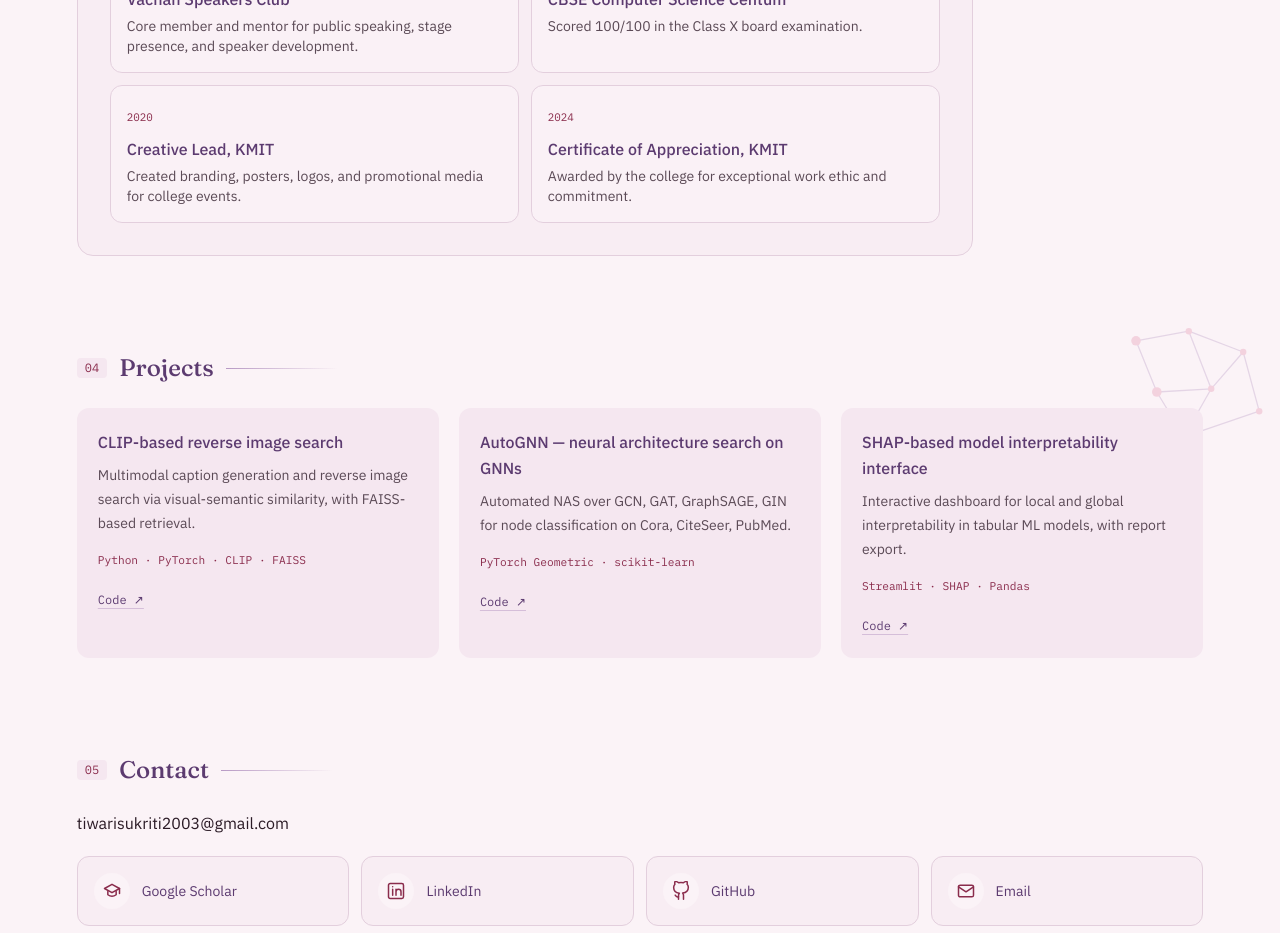
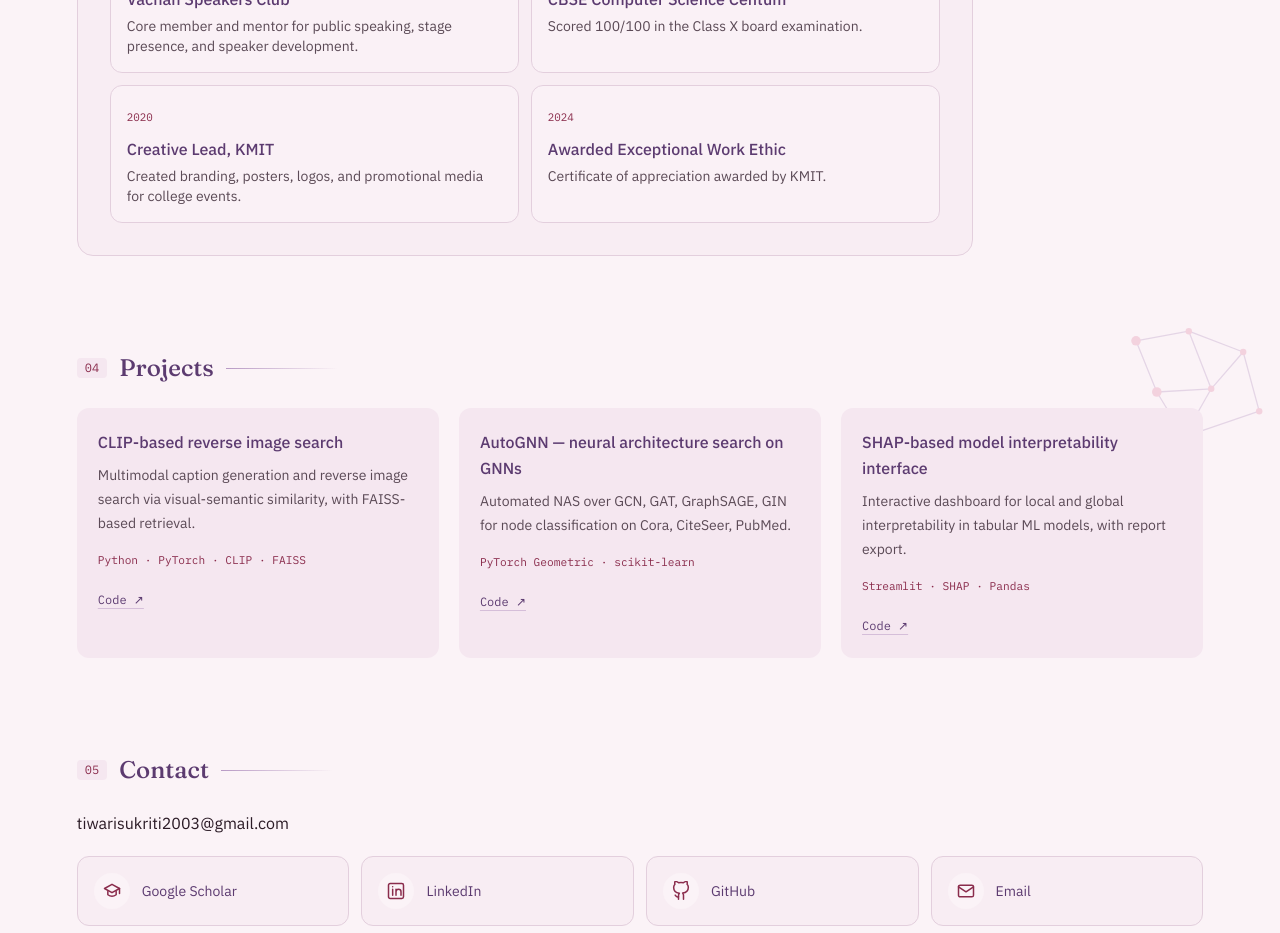
Before and after one commit to Sukt03/sukriti, a React (Vite) app: page / in a window 1280 px wide. Shown: the part 3540-4473 px from the top of the page. Built offline with nearby package versions, Linux system fonts and the light colour scheme.

Commit message:
Correct work ethic award wording

```diff
--- a/src/data/content.js
+++ b/src/data/content.js
@@ -80,7 +80,7 @@ export const achievements = [
   { year: '2020', title: 'Vachan Speakers Club', detail: 'Core member and mentor for public speaking, stage presence, and speaker development.' },
   { year: '2018', title: 'CBSE Computer Science Centum', detail: 'Scored 100/100 in the Class X board examination.' },
   { year: '2020', title: 'Creative Lead, KMIT', detail: 'Created branding, posters, logos, and promotional media for college events.' },
-  { year: '2024', title: 'Certificate of Appreciation, KMIT', detail: 'Awarded by the college for exceptional work ethic and commitment.' },
+  { year: '2024', title: 'Awarded Exceptional Work Ethic', detail: 'Certificate of appreciation awarded by KMIT.' },
 ]
 
 export const projects = [
```
